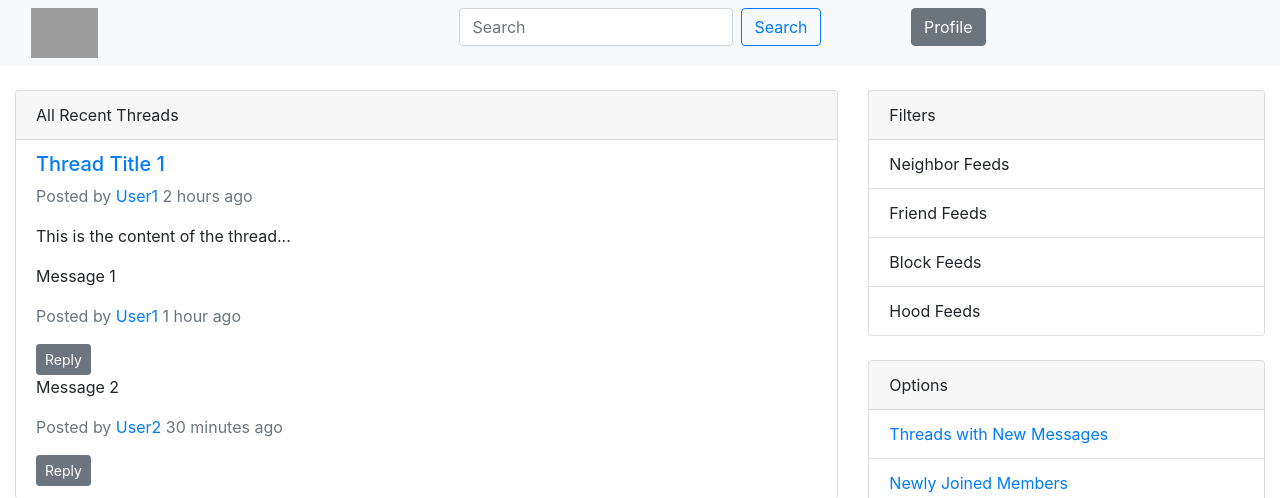
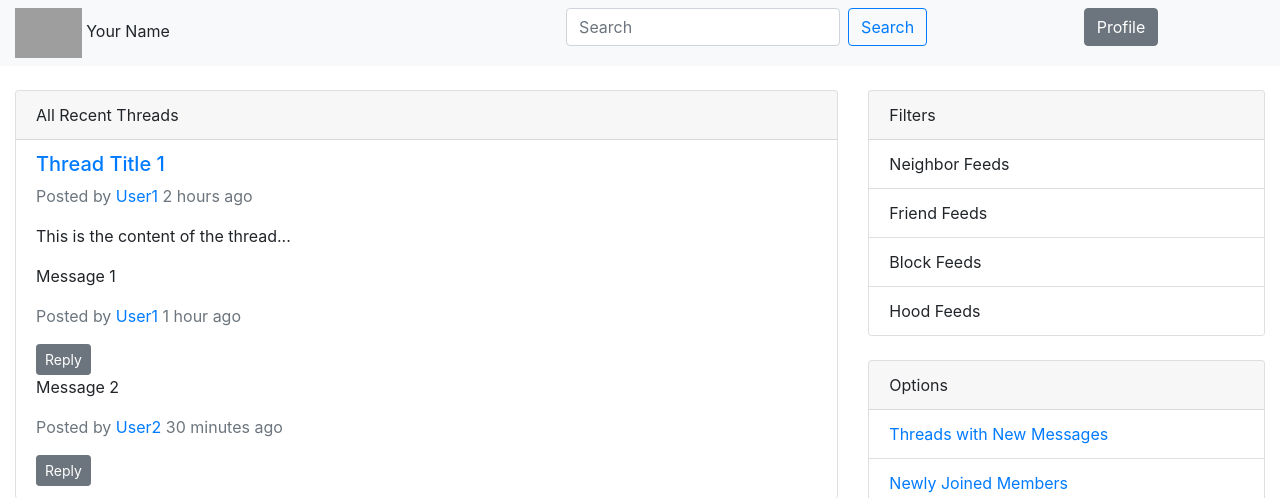
Before and after one commit to ManaliTanna/PDS_project2, a Django app: template myapp/templates/home.html in a window 1280 px wide. Shown: the top 498 px of the page. Run offline with Django 5.2, Linux system fonts and the light colour scheme; the template is opened without the code that fills it, so the values that code supplies are empty; some libraries are stand-ins or nearby versions; grey boxes are pictures that could not be loaded.

Commit message:
applied migrations

```diff
--- a/myapp/templates/home.html
+++ b/myapp/templates/home.html
@@ -1,9 +1,10 @@
+{% load static %}
 <!DOCTYPE html>
 <html lang="en">
 <head>
     <meta charset="UTF-8">
     <meta name="viewport" content="width=device-width, initial-scale=1.0">
-    <title>Main Feed - Your App Name</title>
+    <title>Your Name</title>
     <!-- Bootstrap CSS -->
     <link href="https://stackpath.bootstrapcdn.com/bootstrap/4.5.2/css/bootstrap.min.css" rel="stylesheet">
     <!-- Custom CSS -->
@@ -16,18 +17,19 @@
         <div class="row bg-light py-2">
             <div class="col-4">
                 <!-- Logo -->
-                <img src="logo.png" alt="Logo" class="img-fluid ml-3" style="max-height: 50px;">
+                <img src="{% static 'logo.png' %}" alt="Logo" style="height: 50px;">
+                <span class="site-name">Your Name</span>
             </div>
-            <div class="col-4">
+            <div class="col-6">
                 <!-- Search Bar -->
                 <form class="form-inline d-flex justify-content-center">
                     <input class="form-control mr-sm-2" type="search" placeholder="Search" aria-label="Search">
                     <button class="btn btn-outline-primary my-2 my-sm-0" type="submit">Search</button>
                 </form>
             </div>
-            <div class="col-4 text-right">
+            <div class="col-1 text-right">
                 <!-- Profile -->
-                <div class="col-4 text-right">
+                <div class="col- text-right">
                     <!-- Profile button with direct link -->
                     <a href="{% url 'profile' %}" class="btn btn-secondary">Profile</a>
                 </div>
@@ -103,7 +105,7 @@
                     <ul class="list-group list-group-flush">
                         <li class="list-group-item"><a href="#">Threads with New Messages</a></li>
                         <li class="list-group-item"><a href="#">Newly Joined Members</a></li>
-                        <li class="list-group-item"><a href="#">Apply to Join a Block</a></li>
+                        <li class="list-group-item"><a href="{% url 'blocks' %}">Apply to Join a Block</a></li>
                     </ul>
                 </div>
                 <!-- Newly joined members -->
```
